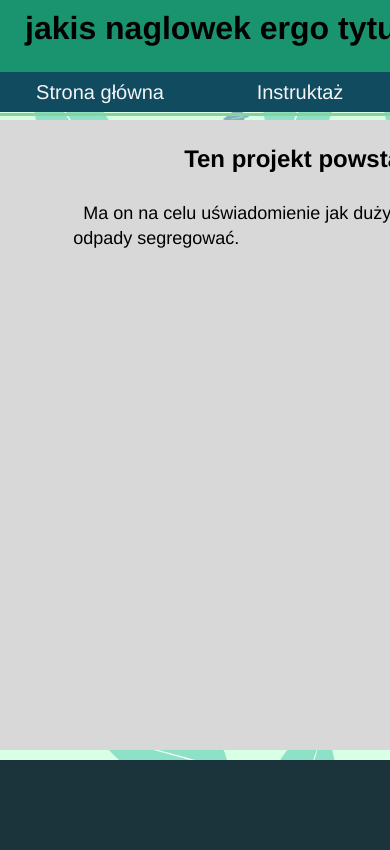
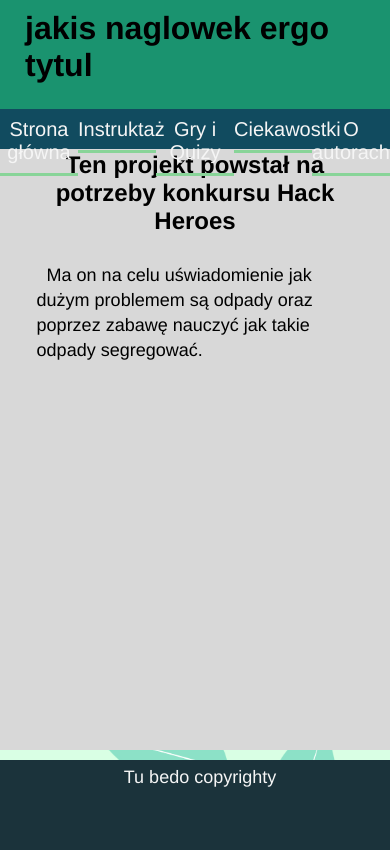
Before and after one commit to Jeremiej19/Apk, a PHP site: page /index.html in a window 390 px wide; the page is wider, and only the part inside the window is pictured. Run offline with PHP 8.4, Linux system fonts and the light colour scheme.

Commit message:
csss++ responsive

```diff
--- a/styles/main.css
+++ b/styles/main.css
@@ -40,7 +40,7 @@ body {
 }
 
 #main {
-    width: 1000px;
+    max-width: 1000px;
     margin: 0 auto;
 }
 
```
